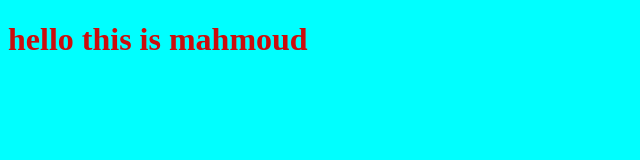
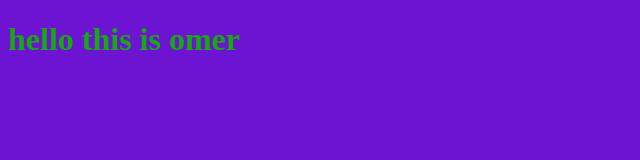
Before and after one commit to Mahmoudmosafi/myproject, a plain HTML site: page index.html in a window 1280 px wide. Shown: the whole page, without its empty margins (0-640 px from the left). Drawn offline with Linux system fonts and the light colour scheme.

Commit message:
cheanging oll file

```diff
--- a/index.html
+++ b/index.html
@@ -4,10 +4,10 @@
     <meta charset="UTF-8">
     <meta name="viewport" content="width=device-width, initial-scale=1.0">
     <title>Document</title>
-    <link rel="stylesheet" href="style.css"
+    <link rel="stylesheet" href="style.css">
 </head>
 <body>
  <script src="app.js"></script>
- <h1>hello this is mahmoud</h1>
+ <h1>hello this is omer</h1>
 </body>
 </html>
--- a/style.css
+++ b/style.css
@@ -1,9 +1,9 @@
 h1
 {
-    color: #cc0c0c;
+    color: #15aa10;
 }
 body
 {
-    background-color: aqua;
+    background-color: rgb(108, 20, 209);
 
 }
```
Also changed, not shown: app.js (line endings or trailing spaces).
